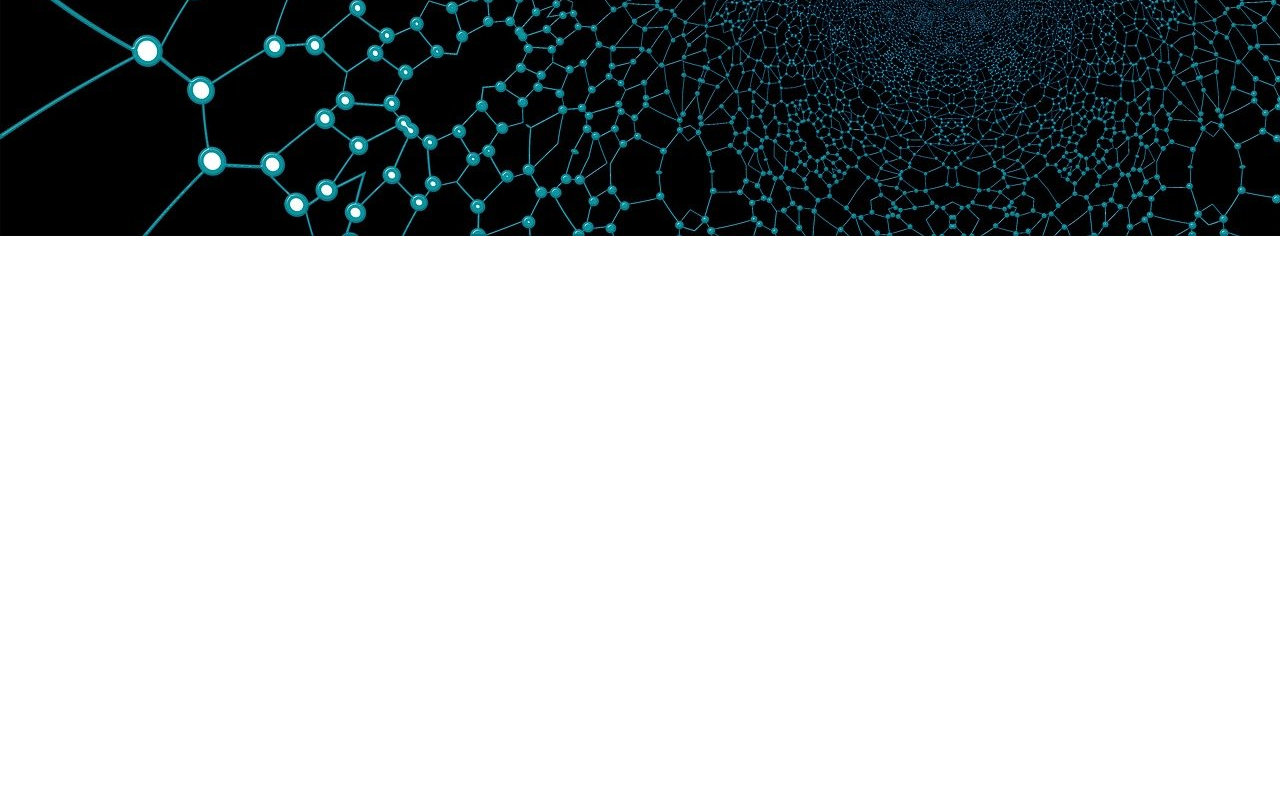
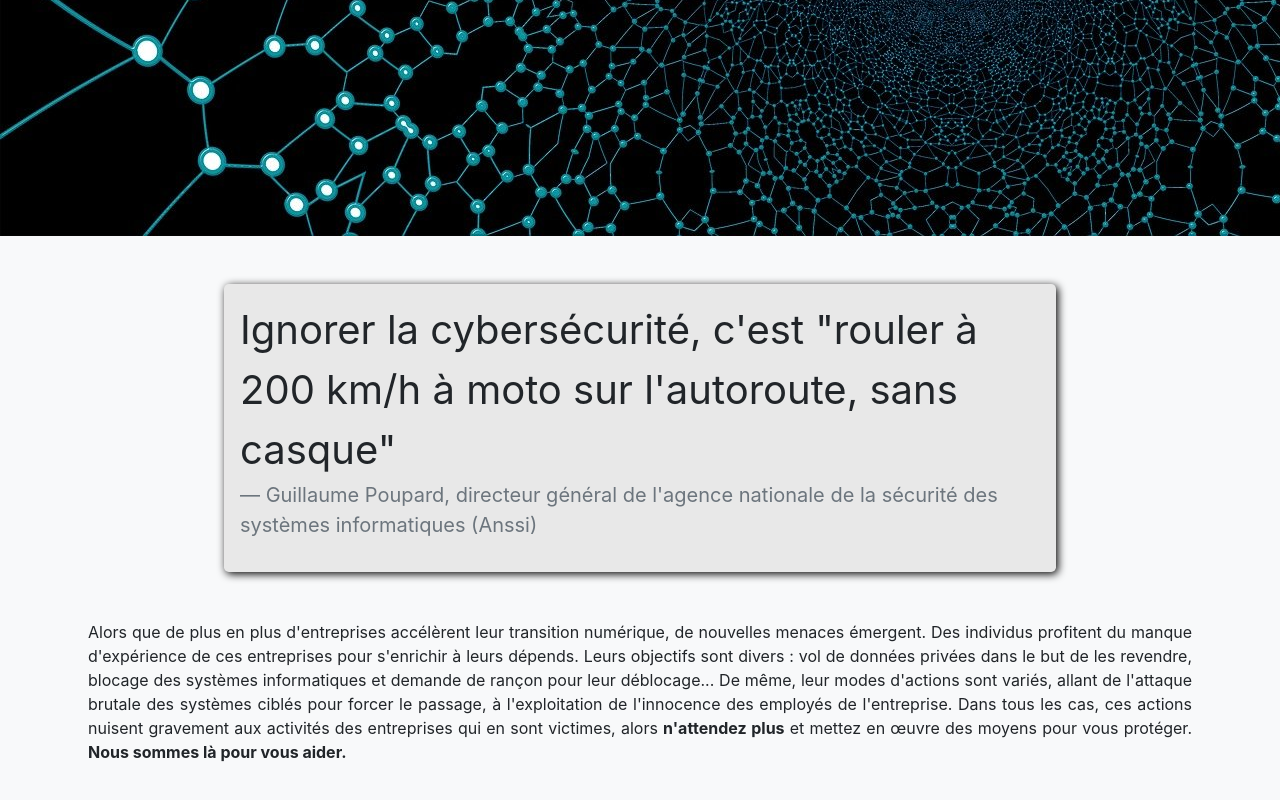
Before and after one commit to LouisDvr/Concoursje_12_2020, a React (Create React App) app: page / in a window 1280 px wide. Shown: the part 498-1298 px from the top of the page. Before the commit the page ends 800 px from the top, so only its background shows below. Built offline with nearby package versions, Linux system fonts and the light colour scheme.

Commit message:
Completed the hook part

```diff
--- a/src/Hook.js
+++ b/src/Hook.js
@@ -1,5 +1,6 @@
 import React, {Component} from "react";
 import HookIllustration from "./HookIllustration";
+import HookDescription from "./HookDescription";
 
 class Hook extends Component {
 
@@ -9,7 +10,10 @@ class Hook extends Component {
 
     render() {
         return(
-            <HookIllustration/>
+            <>
+                <HookIllustration/>
+                <HookDescription/>
+            </>
         );
     }
 }
--- /dev/null
+++ b/src/HookDescription.js
@@ -0,0 +1,34 @@
+import React, {Component} from "react";
+
+class HookDescription extends Component {
+
+    constructor(props) {
+        super(props);
+    }
+
+    render() {
+        return(
+            <div className="d-flex flex-column justify-content-center align-items-center px-5 py-5 bg-light">
+                <figure className="px-3 py-3 rounded-3" style={{width: "65vw", backgroundColor: "#E8E8E8", boxShadow: "2px 2px 8px black"}}>
+                    <blockquote className="blockquote">
+                        <p className="fs-1">Ignorer la cybersécurité, c'est "rouler à 200 km/h à moto sur l'autoroute, sans casque"</p>
+                    </blockquote>
+                    <figcaption className="blockquote-footer fs-5">
+                        Guillaume Poupard, directeur général de l'agence nationale de la sécurité des systèmes informatiques (Anssi)
+                    </figcaption>
+                </figure>
+                <p className="px-3 py-3 mx-4 my-3 justify-content-center" style={{textAlign: "justify"}}>
+                    Alors que de plus en plus d'entreprises accélèrent leur transition numérique, de nouvelles menaces émergent.
+                    Des individus profitent du manque d'expérience de ces entreprises pour s'enrichir à leurs dépends.
+                    Leurs objectifs sont divers : vol de données privées dans le but de les revendre, blocage des systèmes informatiques et demande de rançon pour leur déblocage...
+                    De même, leur modes d'actions sont variés, allant de l'attaque brutale des systèmes ciblés pour forcer le passage, à l'exploitation de l'innocence des employés de l'entreprise.
+                    Dans tous les cas, ces actions nuisent gravement aux activités des entreprises qui en sont victimes,
+                    alors <span className="fw-bold">n'attendez plus</span> et mettez en œuvre des moyens pour vous protéger.
+                    <span className="fw-bold"> Nous sommes là pour vous aider.</span>
+                </p>
+            </div>
+        );
+    }
+}
+
+export default HookDescription;
```
